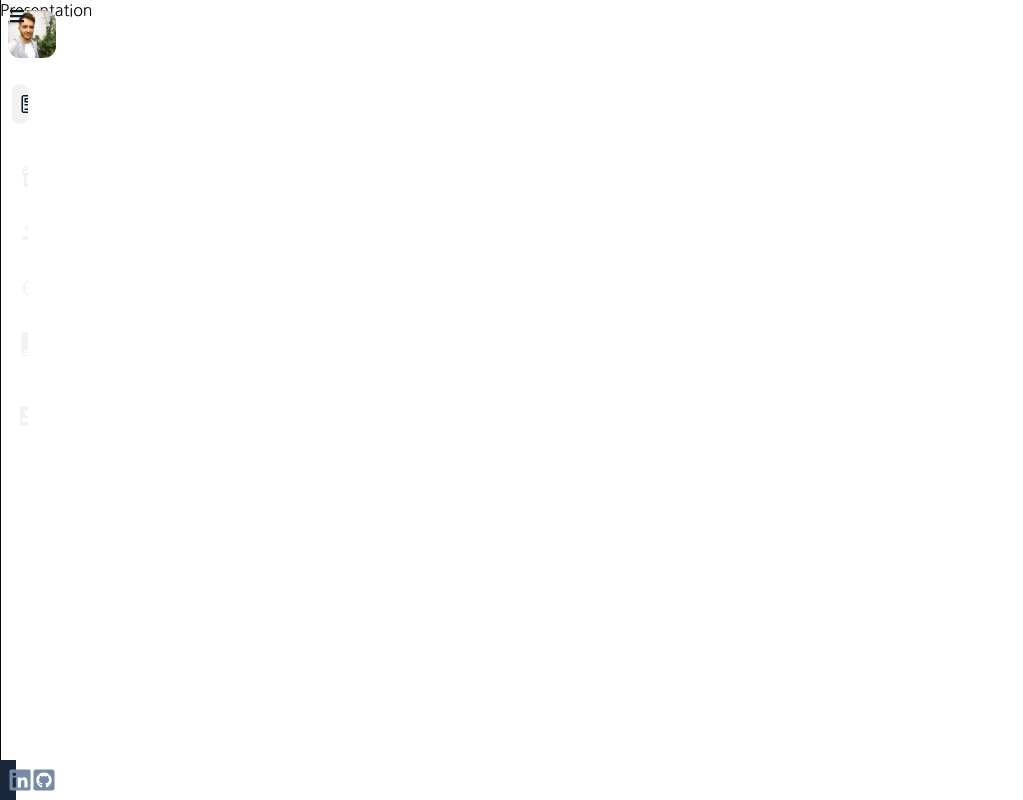
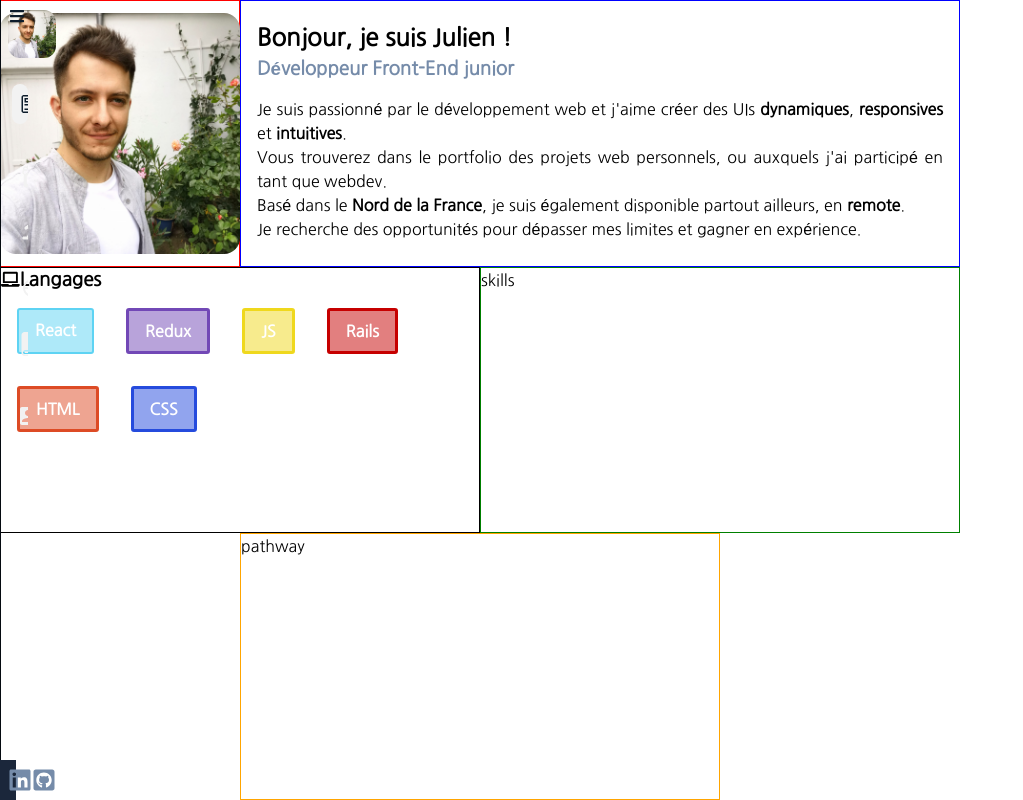
Before and after one commit to Mordhin/portfoliov3, a React (Create React App) app: page / in a window 1280 px wide. Shown: the whole page, without its empty margins (0-1023 px from the left). Built offline with nearby package versions, Linux system fonts and the light colour scheme.

Commit message:
starting presentation

```diff
--- a/src/components/pages/Presentation.js
+++ /dev/null
@@ -1,5 +0,0 @@
-export const Presentation = () => {
-  return (
-    <div>Presentation</div>
-  )
-};
--- a/src/components/pages/index.js
+++ b/src/components/pages/index.js
@@ -1,4 +1,4 @@
-export { Presentation } from "./Presentation.js";
+export { Presentation } from "./presentation/Presentation.js";
 export { Hops } from "./Hops.js";
 export { Trackmania } from "./Trackmania.js";
 export { Pokedex } from "./Pokedex.js";
--- /dev/null
+++ b/src/components/pages/presentation/Language.js
@@ -0,0 +1,9 @@
+import React from 'react';
+
+export const Language = ({label}) => {
+    return (
+        <div className={`language ${label}`}>
+            {label}
+        </div>
+    );
+};
--- /dev/null
+++ b/src/components/pages/presentation/Language.scss
@@ -0,0 +1,43 @@
+.language {
+  width: fit-content;
+  padding: 0.5rem 1rem;
+  margin: 1rem;
+  border-radius: 3px;
+  font-weight: bold;
+  color: white;
+}
+
+.language_tags {
+  display: flex;
+  flex-wrap: wrap;
+}
+
+.React {
+  background: #5ED3F380;
+  border: 2px solid #5ED3F3;
+}
+
+.Redux {
+  background: #7248B680;
+  border: 3px solid #7248B6;
+}
+
+.JS {
+  background: #EFD81D80;
+  border: 3px solid #EFD81D;
+}
+
+.Rails {
+  background: #C6000080;
+  border: 3px solid #C60000;
+}
+
+.HTML {
+  background: #DD4B2580;
+  border: 3px solid #DD4B25;
+}
+
+.CSS {
+  background: #254BDD80;
+  border: 3px solid #254BDD;
+}
--- /dev/null
+++ b/src/components/pages/presentation/Presentation.js
@@ -0,0 +1,34 @@
+import photo from "../../../assets/pp.jpg";
+import { Language } from "./Language";
+import { FaLaptop } from "react-icons/fa";
+
+export const Presentation = () => {
+  return (
+    <div className="presentationGrid">
+      <div className="photo">
+        <img src={photo} alt="moi" />
+      </div>
+      <div className="presentationText">
+        <h2>Bonjour, je suis Julien !</h2>
+        <h3>Développeur Front-End junior</h3>
+        <p>Je suis passionné par le développement web et j'aime créer des UIs <strong>dynamiques</strong>, <strong>responsives</strong> et <strong>intuitives</strong>.
+        <br/>Vous trouverez dans le portfolio des projets web personnels, ou auxquels j'ai participé en tant que webdev.
+        <br/>Basé dans le <strong>Nord de la France</strong>, je suis également disponible partout ailleurs, en <strong>remote</strong>. </p>
+        <p>Je recherche des opportunités pour dépasser mes limites et gagner en expérience.</p>
+      </div>
+      <div className='languages'>
+        <h3><FaLaptop />Langages</h3>
+        <div className='language_tags'>
+          <Language label='React'></Language>
+          <Language label='Redux'></Language>
+          <Language label='JS'></Language>
+          <Language label='Rails'></Language>
+          <Language label='HTML'></Language>
+          <Language label='CSS'></Language>
+        </div>
+      </div>
+      <div className="skills">skills</div>
+      <div className="pathway">pathway</div>
+    </div>
+  )
+};
--- /dev/null
+++ b/src/components/pages/presentation/Presentation.scss
@@ -0,0 +1,91 @@
+.presentationGrid {
+  width: 100%;
+  height: 800px;
+  line-height: 1.5rem;
+  display: grid;
+  grid-template-columns: repeat(4, 15rem);
+  grid-template-rows: repeat(3, 1fr);
+  @media screen and (max-width: 799px) {
+    grid-template-columns: 1fr;
+    grid-template-rows: repeat(5, 1fr);
+  }
+}
+
+.photo {
+  display: flex;
+  justify-content: center;
+  align-items: center;
+
+  img {
+    width: 15rem;
+    border-radius: 1rem;
+  }
+
+  grid-column: 1;
+  grid-row: 1;
+  border: 1px solid red;
+  @media screen and (max-width: 799px) {
+    grid-column: 1;
+    grid-row: 1;
+  }
+}
+
+.presentationText {
+  display: flex;
+  flex-direction: column;
+  justify-content: center;
+  align-items: flex-start;
+  padding: 1rem;
+  text-align: justify;
+
+  grid-column: 2/5;
+  grid-row: 1;
+  border: 1px solid blue;
+  @media screen and (max-width: 799px) {
+    grid-column: 1;
+    grid-row: 2;
+  }
+
+  h2 {
+    margin-bottom: 0.5rem;
+  }
+  h3 {
+    margin-bottom: 1rem;
+    color: var(--light);
+  }
+}
+
+.languages {
+  h3 {
+    display: flex;
+    align-items: center;
+  }
+
+  grid-column: 1/3;
+  grid-row: 2;
+  border: 1px solid black;
+  @media screen and (max-width: 799px) {
+    grid-column: 1;
+    grid-row: 3;
+  }
+}
+
+.skills {
+  grid-column: 3/5;
+  grid-row: 2;
+  border: 1px solid green;
+  @media screen and (max-width: 799px) {
+    grid-column: 1;
+    grid-row: 4;
+  }
+}
+
+.pathway {
+  grid-column: 2/4;
+  grid-row: 3;
+  border: 1px solid orange;
+  @media screen and (max-width: 799px) {
+    grid-column: 1;
+    grid-row: 5;
+  }
+}
--- a/src/index.scss
+++ b/src/index.scss
@@ -2,6 +2,8 @@
 @import "./components/navigation/NavbarMobile.scss";
 @import "./components/pages/Page.scss";
 @import "./components/pages/PageMobile.scss";
+@import "./components/pages/presentation/Presentation.scss";
+@import "./components/pages/presentation/Language.scss";
 
 * {
   box-sizing: border-box;
```
